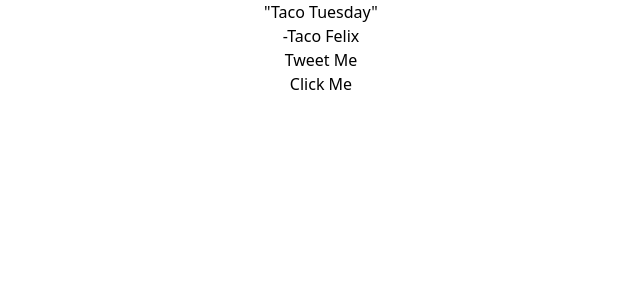
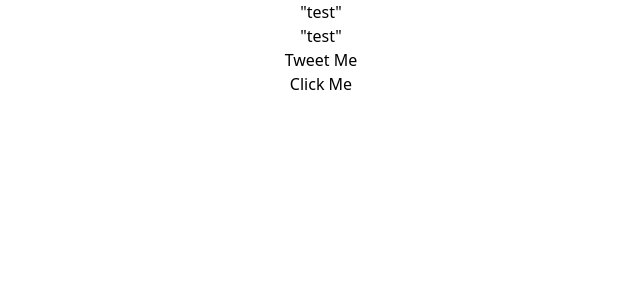
Before and after one commit to williycole/fcc-random-quote-machine, a React (Create React App) app: page / in a window 1280 px wide. Shown: the top 300 px of the page, without its empty margins (319-959 px from the left). Built offline with nearby package versions, Linux system fonts and the light colour scheme; no server answers.

Commit message:
Backing up data from api, working

```diff
--- a/public/index.html
+++ b/public/index.html
@@ -39,7 +39,8 @@
       To begin the development, run `npm start` or `yarn start`.
       To create a production bundle, use `npm run build` or `yarn build`.
     -->
-    <script src="bundle.js"></script>
+    <!-- Remove the commented out script if neede -->
+    <!-- <script src="bundle.js"></script> -->
     <script src="https://cdn.freecodecamp.org/testable-projects-fcc/v1/bundle.js"></script>
   </body>
 </html>
--- a/src/components/Quote.js
+++ b/src/components/Quote.js
@@ -1,19 +1,26 @@
-const [quote, setQuote] = useState("");
-const [quoteText, setQuoteText] = useState("");
-const [quoteAuthor, setQuoteAuthor] = useState("");
+import { useEffect, useState } from "react";
+const Quote = () => {
+  const [quote, setQuote] = useState("unloaded");
+  const [author, setAuthor] = useState("unloaded");
 
-const Quote = () => {
   useEffect(() => {
-    requestQuote();
-  });
+    fetchData();
+  }, []);
 
-  async function requestQuote() {
-    const res = await fetch(
-      "https://api.forismatic.com/api/1.0/?method=getQuote&lang=en&format=jsonp&jsonp=?"
-    );
-    const json = await res.json;
-    console.log(json);
-  }
+  const fetchData = () => {
+    return fetch(
+      "https://gist.githubusercontent.com/natebass/b0a548425a73bdf8ea5c618149fe1fce/raw/f4231cd5961f026264bb6bb3a6c41671b044f1f4/quotes.json"
+    )
+      .then((response) => response.json())
+      .then((data) => console.log(data));
+  };
+  //   console.log(data);
+  return (
+    <div>
+      <h1 id="text">"test"</h1>
+      <h2 id="author">"test"</h2>
+    </div>
+  );
 };
 
 export default Quote;
--- a/src/components/QuoteBox.js
+++ b/src/components/QuoteBox.js
@@ -1,8 +1,9 @@
+import Quote from "./Quote";
+
 const QuoteBox = (props) => {
   return (
     <div id="quote-box">
-      <h1 id="text">"Taco Tuesday"</h1>
-      <h2 id="author">-Taco Felix</h2>
+      <Quote />
       <a id="tweet-quote" href="twitter.com/intent/tweet">
         <p>Tweet Me</p>
       </a>
```
Also changed, not shown: package.json (+12 -1 lines), .babelrc (added), .eslintrc.json (added), 2 other files (tests, documents, lock files or other folders).
